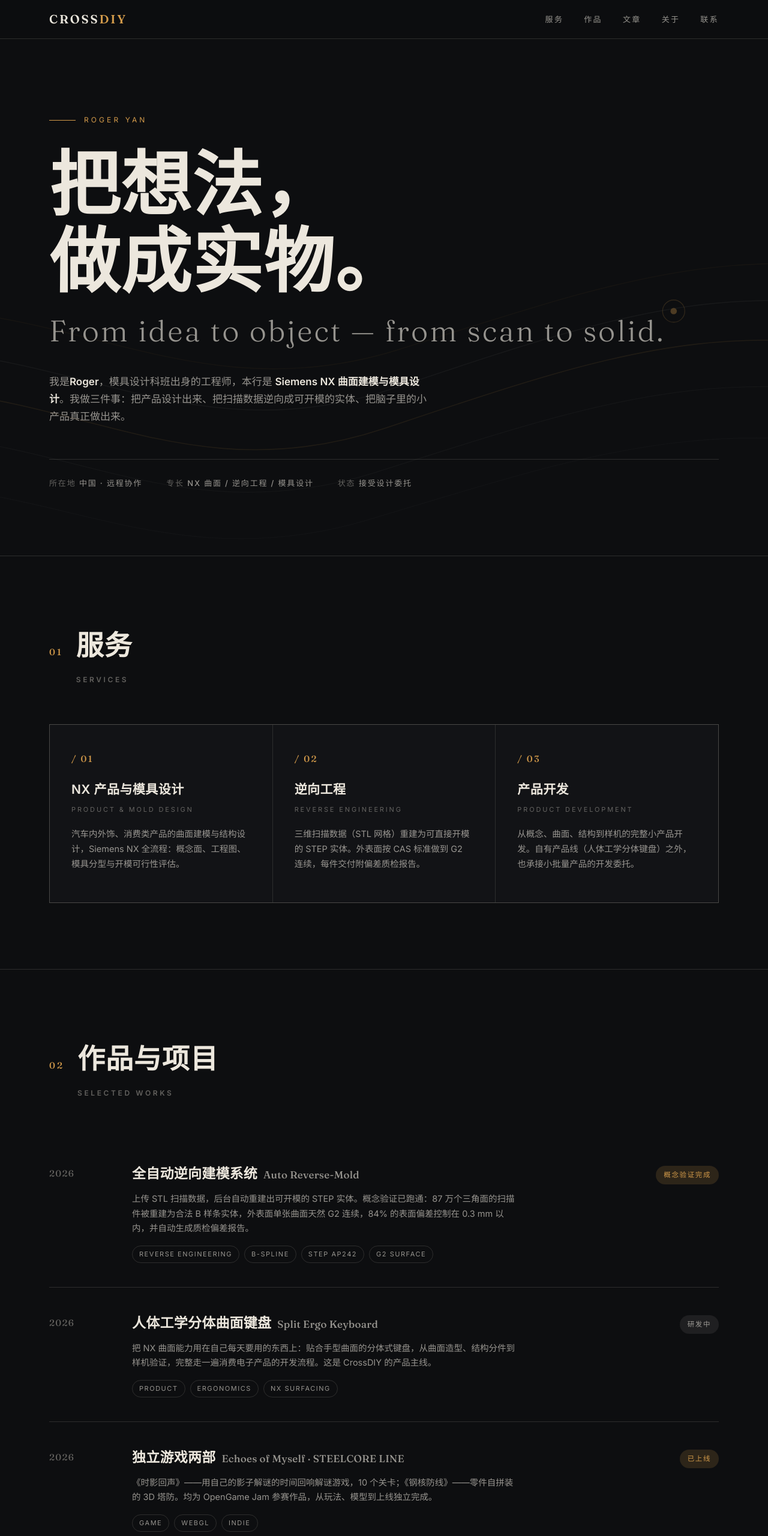
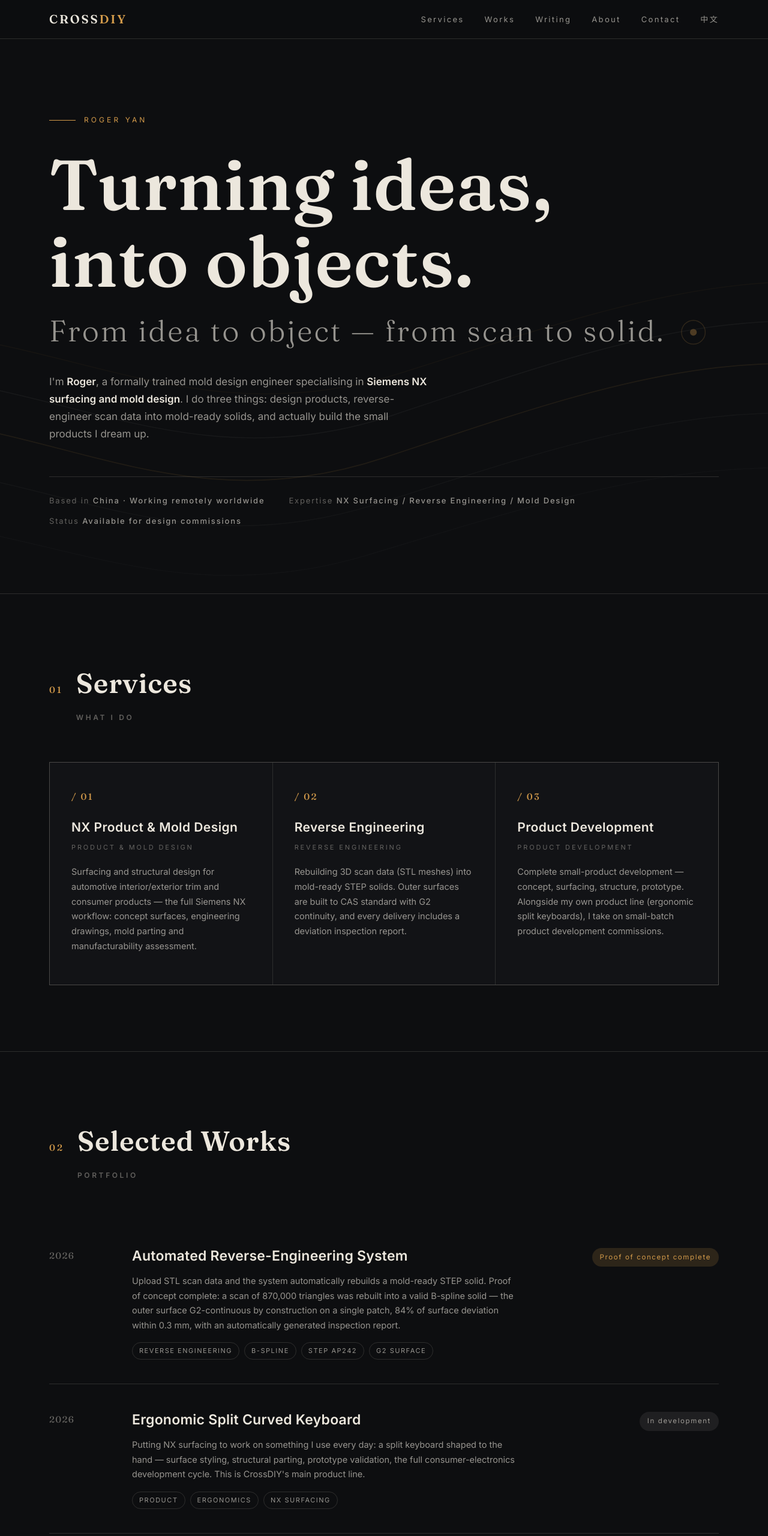
Before and after one commit to shidu110/crossdiy-site, a plain HTML site: page index.html in a window 1280 px wide. Shown: the top 2560 px of the page at 60% size. Drawn offline with Linux system fonts and the light colour scheme.

Commit message:
English default + zh version

```diff
--- a/index.html
+++ b/index.html
@@ -1,10 +1,12 @@
 <!DOCTYPE html>
-<html lang="zh-CN">
+<html lang="en">
 <head>
 <meta charset="UTF-8">
 <meta name="viewport" content="width=device-width, initial-scale=1.0">
-<title>Roger Yan — 模具设计 · NX 曲面 · 逆向工程 | CrossDIY</title>
-<meta name="description" content="Roger Yan：模具设计与 Siemens NX 曲面工程师。NX 产品与模具设计、扫描数据逆向工程、产品开发。">
+<title>Roger Yan — Mold Design · NX Surfacing · Reverse Engineering | CrossDIY</title>
+<meta name="description" content="Roger Yan: mold design and Siemens NX surfacing engineer. NX product and mold design, reverse engineering from scan data, product development.">
+<link rel="alternate" hreflang="en" href="https://me.crossdiy.com/">
+<link rel="alternate" hreflang="zh-CN" href="https://me.crossdiy.com/zh">
 <link rel="preconnect" href="https://fonts.googleapis.com">
 <link rel="preconnect" href="https://fonts.gstatic.com" crossorigin>
 <link href="https://fonts.googleapis.com/css2?family=Fraunces:opsz,wght@9..144,300;9..144,500;9..144,600&family=Inter:wght@400;500;600&family=Noto+Serif+SC:wght@600;900&display=swap" rel="stylesheet">
@@ -121,11 +123,12 @@
   <div class="wrap">
     <a class="brand" href="#top">CROSS<em>DIY</em></a>
     <div class="nav-links">
-      <a href="#services">服务</a>
-      <a href="#works">作品</a>
-      <a href="#writing">文章</a>
-      <a href="#about">关于</a>
-      <a href="#contact">联系</a>
+      <a href="#services">Services</a>
+      <a href="#works">Works</a>
+      <a href="#writing">Writing</a>
+      <a href="#about">About</a>
+      <a href="#contact">Contact</a>
+      <a href="/zh">中文</a>
     </div>
   </div>
 </nav>
@@ -144,14 +147,14 @@
   </div>
   <div class="wrap">
     <div class="hero-kicker">Roger Yan</div>
-    <h1>把想法，<br>做成实物。
+    <h1>Turning ideas,<br>into objects.
       <span class="thin">From idea to object — from scan to solid.</span>
     </h1>
-    <p class="hero-sub">我是<strong>Roger</strong>，模具设计科班出身的工程师，本行是 <strong>Siemens NX 曲面建模与模具设计</strong>。我做三件事：把产品设计出来、把扫描数据逆向成可开模的实体、把脑子里的小产品真正做出来。</p>
+    <p class="hero-sub">I'm <strong>Roger</strong>, a formally trained mold design engineer specialising in <strong>Siemens NX surfacing and mold design</strong>. I do three things: design products, reverse-engineer scan data into mold-ready solids, and actually build the small products I dream up.</p>
     <div class="hero-meta">
-      <span>所在地 <b>中国 · 远程协作</b></span>
-      <span>专长 <b>NX 曲面 / 逆向工程 / 模具设计</b></span>
-      <span>状态 <b>接受设计委托</b></span>
+      <span>Based in <b>China · Working remotely worldwide</b></span>
+      <span>Expertise <b>NX Surfacing / Reverse Engineering / Mold Design</b></span>
+      <span>Status <b>Available for design commissions</b></span>
     </div>
   </div>
 </header>
@@ -160,26 +163,26 @@
   <div class="wrap">
     <div class="sec-head reveal">
       <div class="sec-no">01</div>
-      <h2 class="sec-title">服务<small>Services</small></h2>
+      <h2 class="sec-title">Services<small>What I Do</small></h2>
     </div>
     <div class="svc-grid reveal">
       <div class="svc">
         <div class="num">/ 01</div>
-        <h3>NX 产品与模具设计</h3>
+        <h3>NX Product &amp; Mold Design</h3>
         <div class="en">Product &amp; Mold Design</div>
-        <p>汽车内外饰、消费类产品的曲面建模与结构设计，Siemens NX 全流程：概念面、工程图、模具分型与开模可行性评估。</p>
+        <p>Surfacing and structural design for automotive interior/exterior trim and consumer products — the full Siemens NX workflow: concept surfaces, engineering drawings, mold parting and manufacturability assessment.</p>
       </div>
       <div class="svc">
         <div class="num">/ 02</div>
-        <h3>逆向工程</h3>
+        <h3>Reverse Engineering</h3>
         <div class="en">Reverse Engineering</div>
-        <p>三维扫描数据（STL 网格）重建为可直接开模的 STEP 实体。外表面按 CAS 标准做到 G2 连续，每件交付附偏差质检报告。</p>
+        <p>Rebuilding 3D scan data (STL meshes) into mold-ready STEP solids. Outer surfaces are built to CAS standard with G2 continuity, and every delivery includes a deviation inspection report.</p>
       </div>
       <div class="svc">
         <div class="num">/ 03</div>
-        <h3>产品开发</h3>
+        <h3>Product Development</h3>
         <div class="en">Product Development</div>
-        <p>从概念、曲面、结构到样机的完整小产品开发。自有产品线（人体工学分体键盘）之外，也承接小批量产品的开发委托。</p>
+        <p>Complete small-product development — concept, surfacing, structure, prototype. Alongside my own product line (ergonomic split keyboards), I take on small-batch product development commissions.</p>
       </div>
     </div>
   </div>
@@ -189,37 +192,37 @@
   <div class="wrap">
     <div class="sec-head reveal">
       <div class="sec-no">02</div>
-      <h2 class="sec-title">作品与项目<small>Selected Works</small></h2>
+      <h2 class="sec-title">Selected Works<small>Portfolio</small></h2>
     </div>
 
     <div class="work reveal">
       <div class="yr">2026</div>
       <div>
-        <h3>全自动逆向建模系统<span class="en-name">Auto Reverse-Mold</span></h3>
-        <p>上传 STL 扫描数据，后台自动重建出可开模的 STEP 实体。概念验证已跑通：87 万个三角面的扫描件被重建为合法 B 样条实体，外表面单张曲面天然 G2 连续，84% 的表面偏差控制在 0.3&nbsp;mm 以内，并自动生成质检偏差报告。</p>
+        <h3>Automated Reverse-Engineering System</h3>
+        <p>Upload STL scan data and the system automatically rebuilds a mold-ready STEP solid. Proof of concept complete: a scan of 870,000 triangles was rebuilt into a valid B-spline solid — the outer surface G2-continuous by construction on a single patch, 84% of surface deviation within 0.3&nbsp;mm, with an automatically generated inspection report.</p>
         <div class="tags"><span class="tag">REVERSE ENGINEERING</span><span class="tag">B-SPLINE</span><span class="tag">STEP AP242</span><span class="tag">G2 SURFACE</span></div>
       </div>
-      <div class="chip">概念验证完成</div>
+      <div class="chip">Proof of concept complete</div>
     </div>
 
     <div class="work reveal">
       <div class="yr">2026</div>
       <div>
-        <h3>人体工学分体曲面键盘<span class="en-name">Split Ergo Keyboard</span></h3>
-        <p>把 NX 曲面能力用在自己每天要用的东西上：贴合手型曲面的分体式键盘，从曲面造型、结构分件到样机验证，完整走一遍消费电子产品的开发流程。这是 CrossDIY 的产品主线。</p>
+        <h3>Ergonomic Split Curved Keyboard</h3>
+        <p>Putting NX surfacing to work on something I use every day: a split keyboard shaped to the hand — surface styling, structural parting, prototype validation, the full consumer-electronics development cycle. This is CrossDIY's main product line.</p>
         <div class="tags"><span class="tag">PRODUCT</span><span class="tag">ERGONOMICS</span><span class="tag">NX SURFACING</span></div>
       </div>
-      <div class="chip dev">研发中</div>
+      <div class="chip dev">In development</div>
     </div>
 
     <div class="work reveal">
       <div class="yr">2026</div>
       <div>
-        <h3>独立游戏两部<span class="en-name">Echoes of Myself · STEELCORE LINE</span></h3>
-        <p>《时影回声》——用自己的影子解谜的时间回响解谜游戏，10 个关卡；《钢核防线》——零件自拼装的 3D 塔防。均为 OpenGame Jam 参赛作品，从玩法、模型到上线独立完成。</p>
+        <h3>Two Indie Games<span class="en-name">Echoes of Myself · STEELCORE LINE</span></h3>
+        <p><i>Echoes of Myself</i> — a time-echo puzzle game where you solve levels with your own shadows, 10 levels; <i>STEELCORE LINE</i> — a 3D tower defence with self-assembling parts. Both are OpenGame Jam entries, designed, modelled and shipped independently.</p>
         <div class="tags"><span class="tag">GAME</span><span class="tag">WEBGL</span><span class="tag">INDIE</span></div>
       </div>
-      <div class="chip">已上线</div>
+      <div class="chip">Live now</div>
     </div>
   </div>
 </section>
@@ -228,15 +231,15 @@
   <div class="wrap">
     <div class="sec-head reveal">
       <div class="sec-no">03</div>
-      <h2 class="sec-title">文章<small>Writing</small></h2>
+      <h2 class="sec-title">Writing<small>Notes &amp; Articles</small></h2>
     </div>
-    <p class="writing-lede reveal">「故障排查实录」系列：把真实折腾过的机器、系统和故障写成复盘——不写教程腔，只记当时怎么定位、怎么修好。系列共 8 篇，原载于开发者社区，正在陆续搬到这里。</p>
+    <p class="writing-lede reveal">The <i>Field Notes on Failures</i> series: honest post-mortems of real machines, systems and breakdowns I have wrestled with — no tutorial voice, just how each problem was found and fixed. Eight posts, originally published in Chinese on a developer community, now being moved here.</p>
     <div class="reveal">
       <div class="post-row">
-        <div class="t">老笔记本退役了：不是它不够努力，是 4G 内存先到了头</div>
-        <div class="d">故障排查实录 · 08</div>
+        <div class="t">Retiring the old laptop: it was not effort it lacked — its 4 GB of RAM ran out first</div>
+        <div class="d">Field Notes · 08</div>
       </div>
-      <p class="post-note">其余篇目搬运中，链接随后补上。</p>
+      <p class="post-note">More posts are being moved; links to follow.</p>
     </div>
   </div>
 </section>
@@ -245,13 +248,13 @@
   <div class="wrap">
     <div class="sec-head reveal">
       <div class="sec-no">04</div>
-      <h2 class="sec-title">关于<small>About</small></h2>
+      <h2 class="sec-title">About<small>Profile</small></h2>
     </div>
     <div class="about-grid reveal">
-      <p class="big">模具设计是我的科班，<em>把东西做出来</em>是我这些年一直在做的事——从 NX 里的曲面，到扫描件的逆向实体，再到键盘和游戏。</p>
+      <p class="big">Mold design is my formal training, and <em>making things real</em> is what I have kept doing ever since — from surfaces in NX, to reverse-engineered solids from scans, to keyboards and games.</p>
       <div class="creed">
-        <p>编程和产品开发都是业余自学入的行，所以我更相信实测而不是感觉：策略要回测、曲面要验偏差、结论要拿数据说话。</p>
-        <p>这个网站就是我的数字门牌。社交平台的内容由算法决定给谁看，这里由我自己决定放什么。</p>
+        <p>Programming and product development are self-taught, which is why I trust measurement over intuition: strategies get backtested, surfaces get deviation-checked, conclusions need data.</p>
+        <p>This site is my own digital front door. On social platforms an algorithm decides who sees what; here, I decide.</p>
       </div>
     </div>
   </div>
@@ -261,13 +264,13 @@
   <div class="wrap">
     <div class="sec-head reveal">
       <div class="sec-no">05</div>
-      <h2 class="sec-title">联系<small>Contact</small></h2>
+      <h2 class="sec-title">Contact<small>Get in Touch</small></h2>
     </div>
-    <p class="contact-big reveal">有产品要设计，<br>有扫描件要<em>逆向</em>？</p>
+    <p class="contact-big reveal">Have a product to design,<br>or a scan to <em>reverse-engineer</em>?</p>
     <div class="contact-row reveal">
       <a class="btn solid" href="https://github.com/shidu110" target="_blank" rel="noopener">GitHub ↗</a>
-      <span class="btn">Upwork · 搜 Roger Yan</span>
-      <span class="btn">Fiverr · 搜 Roger Yan</span>
+      <span class="btn">Upwork · Find Roger Yan</span>
+      <span class="btn">Fiverr · Find Roger Yan</span>
     </div>
   </div>
 </section>
```
